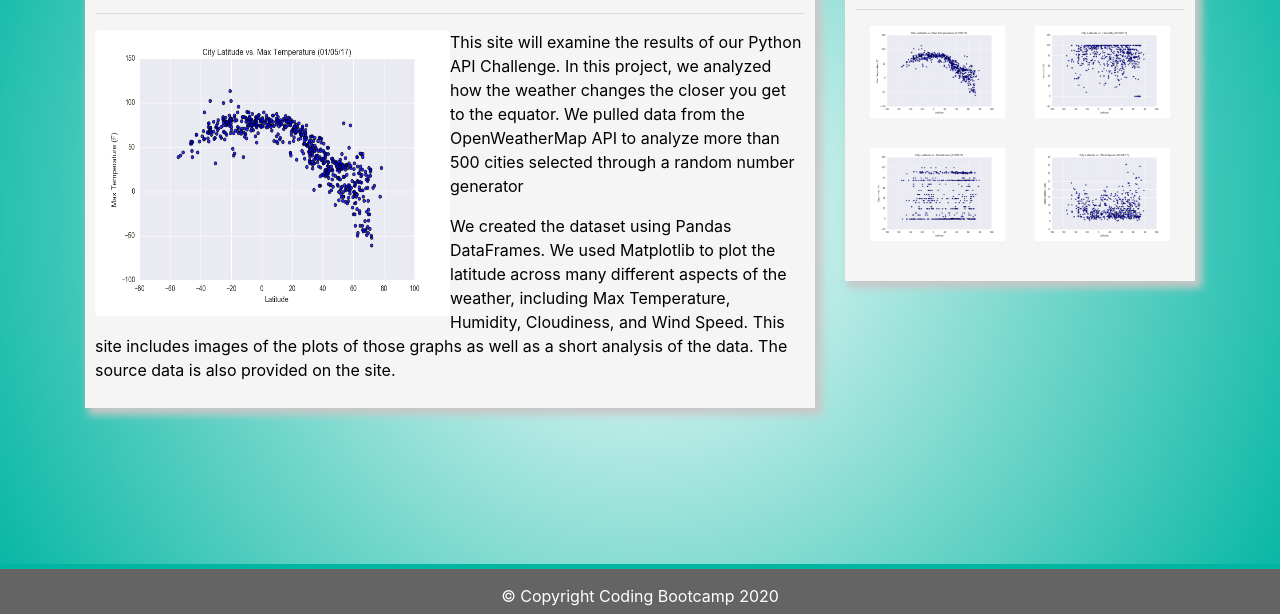
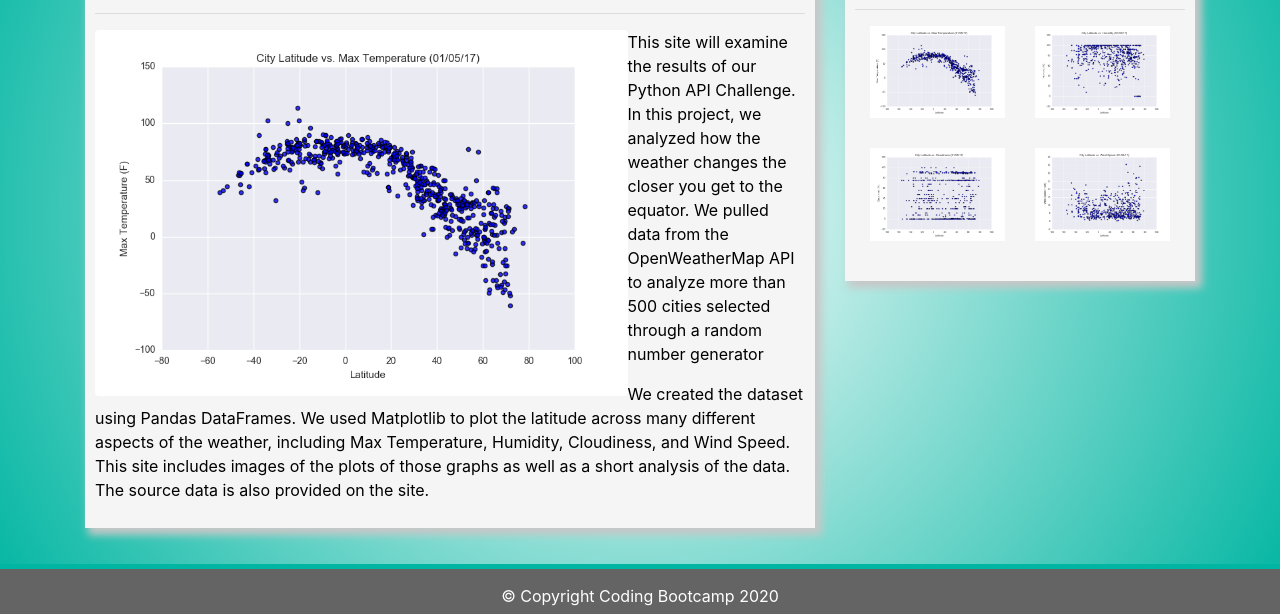
Before and after one commit to BenSnyder90/Web-Design-Challenge, a plain HTML site: page index.html in a window 1280 px wide. Shown: the part 186-800 px from the top of the page. Drawn offline with nearby package versions, Linux system fonts and the light colour scheme.

Commit message:
Update style.css

```diff
--- a/visualizations/style.css
+++ b/visualizations/style.css
@@ -48,8 +48,8 @@ body{
 
 /*Image Properties*/
 img{
-    width:100%;
-    height:100%;
+    max-width:100%;
+    height:auto;
 }
 
 .active, .panel:hover{
@@ -57,8 +57,8 @@ img{
     border-style: solid;
 }
 .visualization{
-    width:50%;
-    height:50%;
+    max-width:75%;
+    height:auto;
 }
 
 /*Box Properties*/
```
